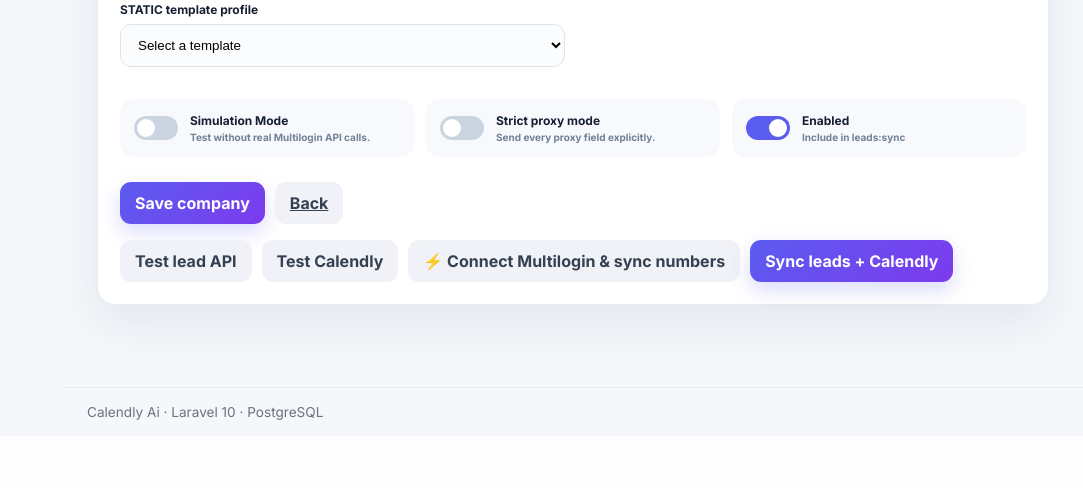
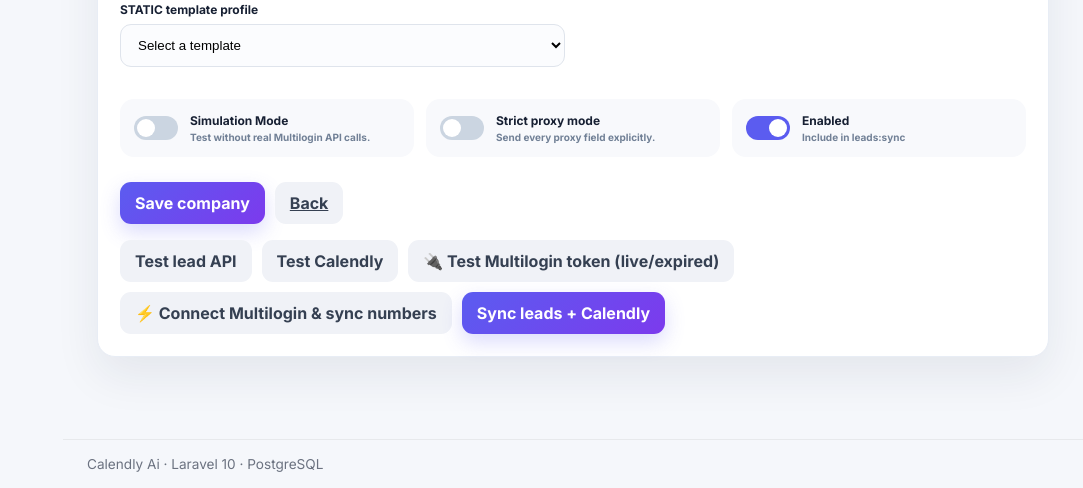
Before and after one commit to victorstrick10/callcrmnew, a Laravel app: page /companies/2/edit in a window 1280 px wide. Shown: the part 1508-1996 px from the top of the page, without its empty margins (197-1280 px from the left). Before the commit the page ends 1928 px from the top, so only its background shows below. Run offline with Laravel 10, Linux system fonts and the light colour scheme; data comes from the database, SQL or seed files in the repository; data that the repository does not hold is empty.

Commit message:
Multilogin token live/expired light: real token ping (pingToken) via a 'Test Multilogin token' button and auto every 10 min in the refresh job; green=live, red=expired across company edit/cards, dashboard, sidebar
Co-authored-by: victorstrick10 <victorstrick10@users.noreply.github.com>

```diff
--- a/app/Console/Commands/RefreshMultiloginTokensCommand.php
+++ b/app/Console/Commands/RefreshMultiloginTokensCommand.php
@@ -43,8 +43,13 @@ class RefreshMultiloginTokensCommand extends Command
                 } else {
                     $skipped++;
                 }
+
+                // Update the live/expired status light from a real token ping.
+                [$ok, $message] = $multilogin->forCompany($company->fresh())->pingToken();
+                $company->setServiceStatus('multilogin', $ok, $message);
             } catch (Throwable $e) {
                 $skipped++;
+                $company->setServiceStatus('multilogin', false, $e->getMessage());
                 $this->warn("{$company->slug}: {$e->getMessage()}");
             }
         }
--- a/app/Http/Controllers/CompanyController.php
+++ b/app/Http/Controllers/CompanyController.php
@@ -103,6 +103,17 @@ class CompanyController extends Controller
 
             return back()->with('danger', 'Multilogin connect failed: '.$e->getMessage());
         }
+    }
+
+    /**
+     * Ping the company's Multilogin token and update the live/expired status light.
+     */
+    public function testMultilogin(Company $company, MultiloginClient $multilogin): RedirectResponse
+    {
+        [$ok, $message] = $multilogin->forCompany($company)->pingToken();
+        $company->setServiceStatus('multilogin', $ok, $message);
+
+        return back()->with($ok ? 'success' : 'danger', 'Multilogin token: '.$message);
     }
 
     /**
--- a/resources/views/companies/edit.blade.php
+++ b/resources/views/companies/edit.blade.php
@@ -156,6 +156,7 @@
     <div class="form-actions" style="margin-top:1rem;flex-wrap:wrap">
       <form method="post" action="{{ route('companies.test-lead-api', $company) }}">@csrf<button class="btn btn-secondary" type="submit">Test lead API</button></form>
       <form method="post" action="{{ route('companies.test-calendly', $company) }}">@csrf<button class="btn btn-secondary" type="submit">Test Calendly</button></form>
+      <form method="post" action="{{ route('companies.multilogin.test', $company) }}">@csrf<button class="btn btn-secondary" type="submit">🔌 Test Multilogin token (live/expired)</button></form>
       <form method="post" action="{{ route('companies.multilogin.connect', $company) }}">@csrf<button class="btn btn-secondary" type="submit">⚡ Connect Multilogin &amp; sync numbers</button></form>
       <form method="post" action="{{ route('companies.sync', $company) }}">@csrf<button class="btn btn-primary" type="submit">Sync leads + Calendly</button></form>
     </div>
--- a/routes/web.php
+++ b/routes/web.php
@@ -42,6 +42,7 @@ Route::delete('/companies/{company}', [CompanyController::class, 'destroy'])->na
 Route::post('/companies/{company}/test-lead-api', [CompanyController::class, 'testLeadApi'])->name('companies.test-lead-api');
 Route::post('/companies/{company}/test-calendly', [CompanyController::class, 'testCalendly'])->name('companies.test-calendly');
 Route::post('/companies/{company}/multilogin/connect', [CompanyController::class, 'connectMultilogin'])->name('companies.multilogin.connect');
+Route::post('/companies/{company}/multilogin/test', [CompanyController::class, 'testMultilogin'])->name('companies.multilogin.test');
 Route::post('/companies/{company}/sync', [CompanyController::class, 'sync'])->name('companies.sync');
 
 Route::get('/numbers', [ProfileNumberController::class, 'index'])->name('numbers.index');
```
Also changed, not shown: app/Services/MultiloginClient.php (+41 -0 lines).
